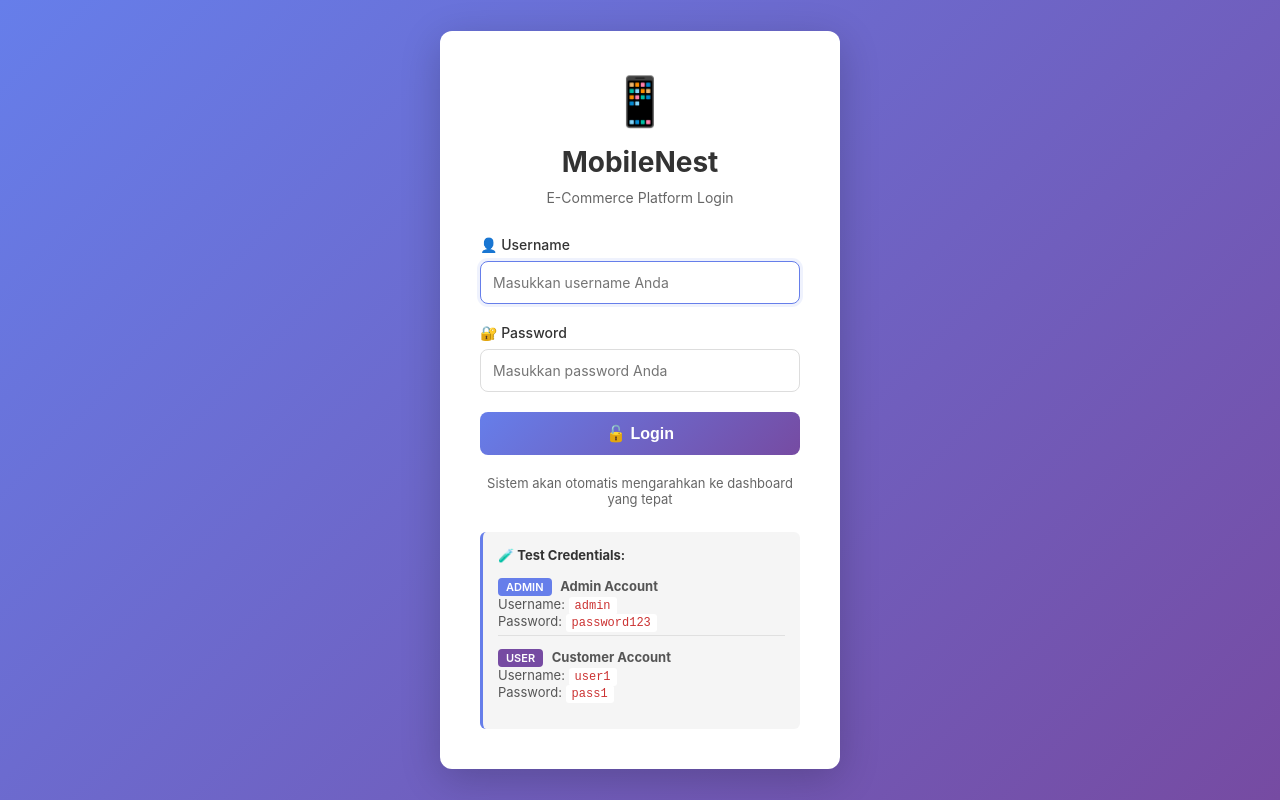
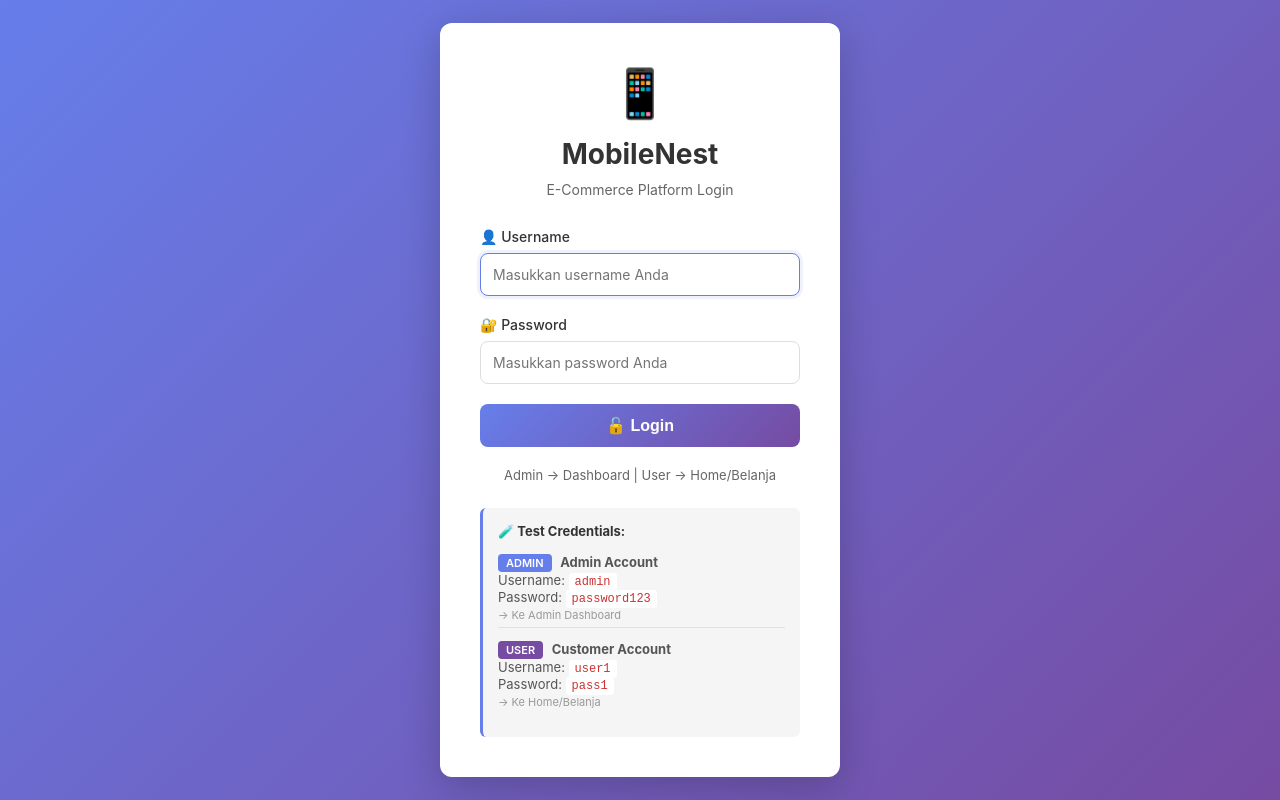
Before and after one commit to RifalDU/MobileNestV1, a PHP site: page /MobileNest/login.php in a window 1280 px wide. Run offline with PHP 8.4, Linux system fonts and the light colour scheme.

Commit message:
Update login.php: Users redirect to index.php (home) instead of user dashboard

```diff
--- a/MobileNest/login.php
+++ b/MobileNest/login.php
@@ -2,6 +2,10 @@
 /**
  * MobileNest Login Page
  * Unified login for both Admin and Users
+ *
+ * Redirect Logic:
+ * - Admin → /MobileNest/admin/dashboard.php
+ * - User → /MobileNest/index.php (home/belanja)
  *
  * Test Credentials:
  * Admin: username=admin, password=password123
@@ -15,7 +19,8 @@ if (isset($_SESSION['authenticated']) && $_SESSION['authenticated'] === true) {
     if ($_SESSION['role'] === 'admin') {
         header('Location: admin/dashboard.php');
     } else {
-        header('Location: user/dashboard.php');
+        // User login → redirect to home/index
+        header('Location: index.php');
     }
     exit();
 }
@@ -266,7 +271,7 @@ $logged_out = isset($_GET['logged_out']);
 
         <!-- Footer -->
         <div class="login-footer">
-            <p>Sistem akan otomatis mengarahkan ke dashboard yang tepat</p>
+            <p>Admin → Dashboard | User → Home/Belanja</p>
         </div>
 
         <!-- Demo Credentials -->
@@ -277,14 +282,16 @@ $logged_out = isset($_GET['logged_out']);
                 <span class="badge">ADMIN</span>
                 <strong>Admin Account</strong><br>
                 Username: <code>admin</code><br>
-                Password: <code>password123</code>
+                Password: <code>password123</code><br>
+                <span style="color: #999; font-size: 11px;">→ Ke Admin Dashboard</span>
             </div>
 
             <div class="demo-item">
                 <span class="badge user">USER</span>
                 <strong>Customer Account</strong><br>
                 Username: <code>user1</code><br>
-                Password: <code>pass1</code>
+                Password: <code>pass1</code><br>
+                <span style="color: #999; font-size: 11px;">→ Ke Home/Belanja</span>
             </div>
         </div>
     </div>
```
